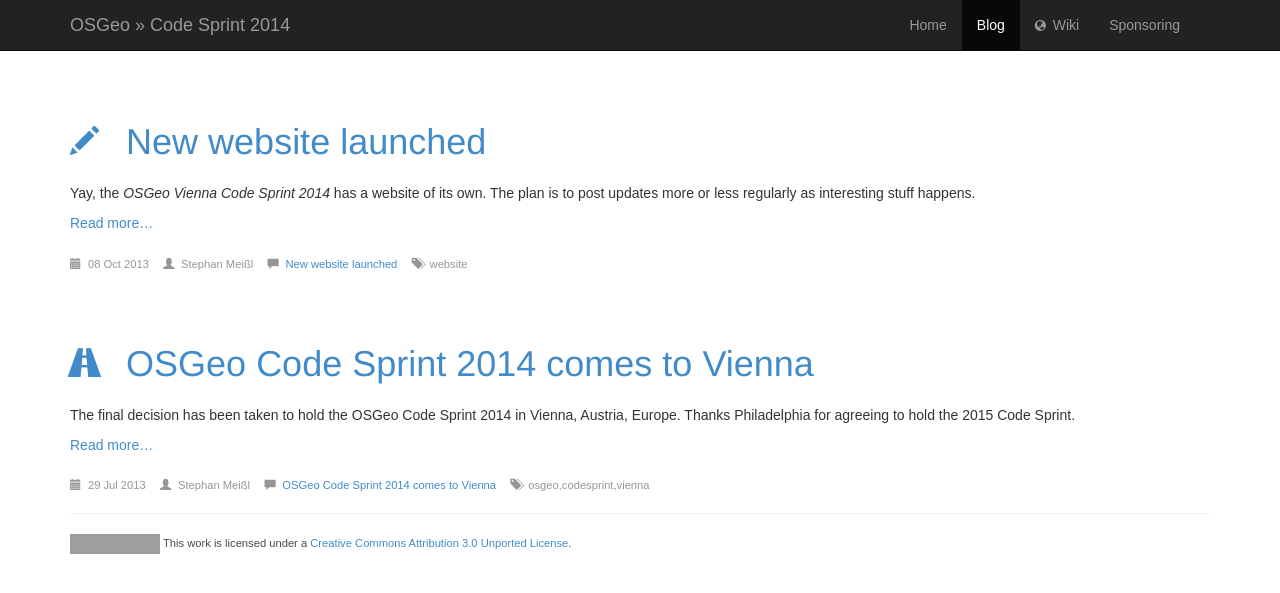
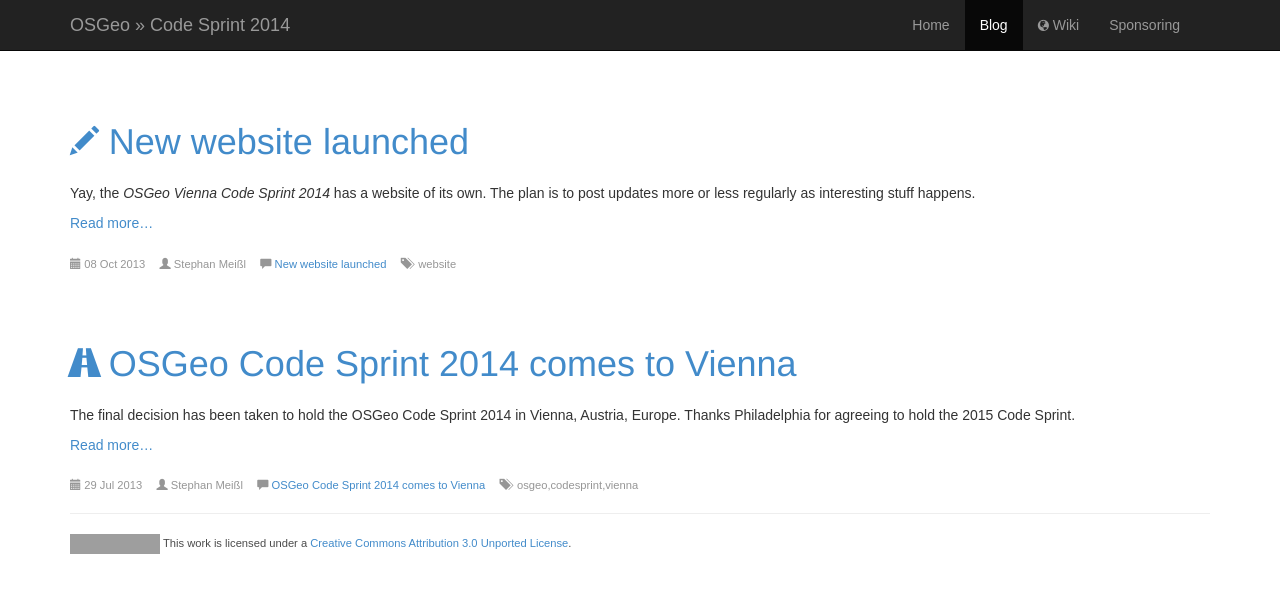
Before and after one commit to EOX-A/vienna_code_sprint_2014, a Jekyll site: the page built from blog.html, in a window 1280 px wide. Shown: the top 593 px of the page. Built offline with Jekyll 4.4.1, drawn with Linux system fonts in a browser that asks for light colours; some web fonts are replaced; Markdown is read by kramdown in place of the engine named in the settings; a script that is not in the unit is left out; comment, search, counter and statistics services are not loaded; grey boxes are pictures that could not be loaded.

Commit message:
Redo spaces after glyph icons with real spaces instead of margin-right

```diff
--- a/_layouts/default.html
+++ b/_layouts/default.html
@@ -1,4 +1,4 @@
-<!DOCTYPE html>
+ <!DOCTYPE html>
 <html>
     <head>
 
@@ -54,7 +54,7 @@
               <ul class="nav navbar-nav pull-right">
                 <li {% if page.url == "/index.html" %} class="active"{% endif %}><a href="{{ site.baseurl}}/">Home</a></li>
                 <li {% if page.url != "/index.html" and page.url != "/sponsoring.html" %} class="active"{% endif %}><a href="{{ site.baseurl}}/blog.html">Blog</a></li>
-                <li><a href="http://wiki.osgeo.org/wiki/Vienna_Code_Sprint_2014"><span class="glyphicon glyphicon-globe" style="font-size: .8em;"></span>Wiki</a></li>
+                <li><a href="http://wiki.osgeo.org/wiki/Vienna_Code_Sprint_2014"><span class="glyphicon glyphicon-globe" style="font-size: .8em;"></span> Wiki</a></li>
                 <li {% if page.url == "/sponsoring.html" %} class="active"{% endif %}><a href="{{ site.baseurl}}/sponsoring.html">Sponsoring</a></li>
                 </li>
               </ul>
--- a/blog.html
+++ b/blog.html
@@ -18,10 +18,10 @@ title:  News
         <p><a href="{{ site.baseurl}}{{ post.url }}">Read more&hellip;</a></p>
 
         <ul class="meta">
-            <li><span class="glyphicon glyphicon-calendar"></span>{{ post.date | date_to_string }}</li>
-            <li><span class="glyphicon glyphicon-user"></span>{{ post.author }}</li>
-            <li><span class="glyphicon glyphicon-comment"></span><a href="{{ site.baseurl}}{{ post.url }}#disqus_thread">{{ post.title }}</a></li>
-            <li><span class="glyphicon glyphicon-tags"></span>{{ post.tags }}</li>
+            <li><span class="glyphicon glyphicon-calendar"></span> {{ post.date | date_to_string }}</li>
+            <li><span class="glyphicon glyphicon-user"></span> {{ post.author }}</li>
+            <li><span class="glyphicon glyphicon-comment"></span> <a href="{{ site.baseurl}}{{ post.url }}#disqus_thread">{{ post.title }}</a></li>
+            <li><span class="glyphicon glyphicon-tags"></span>&nbsp;&nbsp;{{ post.tags }}</li>
         </ul>
     </div>
     {% endfor %}
--- a/css/main.css
+++ b/css/main.css
@@ -12,11 +12,6 @@ div.jumbotron div.container {
     border: 1px solid rgba(255, 255, 255, 0.2);
     border-radius: 4px;
 }
-
-span.glyphicon {
-    margin-right: .6em;
-}
-
 
 ul.sponsors li {
     list-style-type: none;
```
Also changed, not shown: _layouts/post.html (+4 -4 lines).
